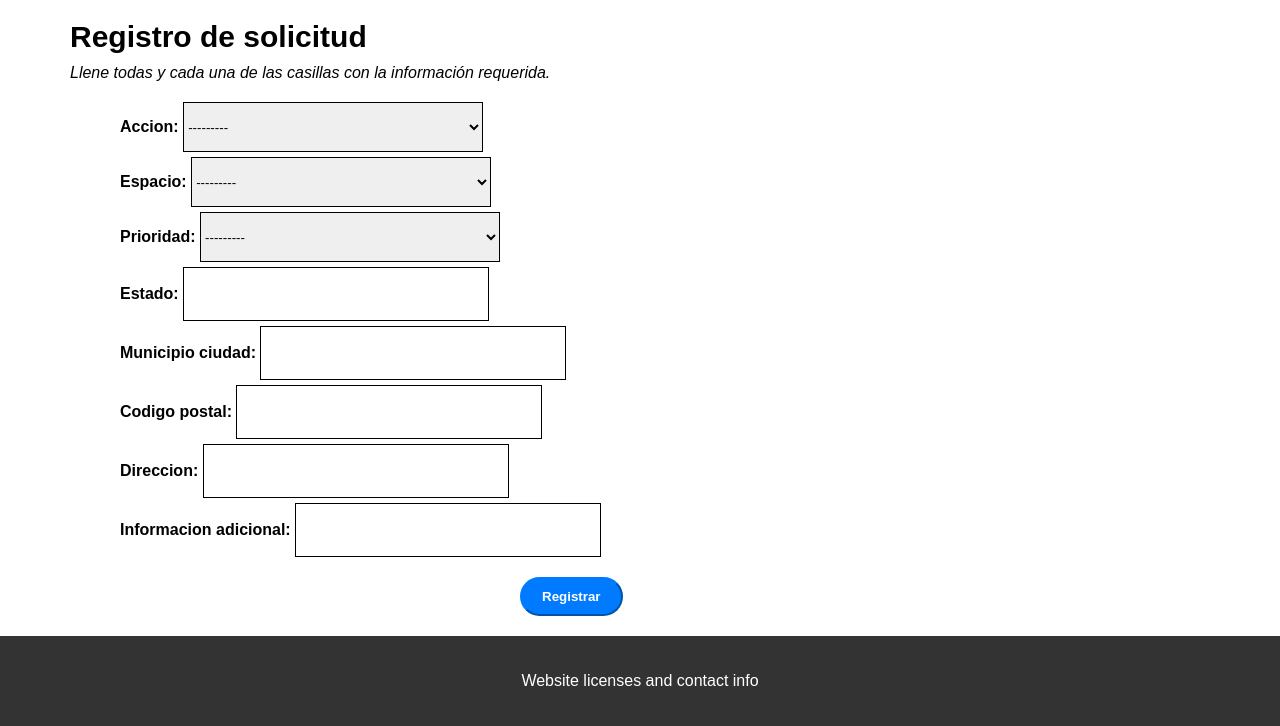
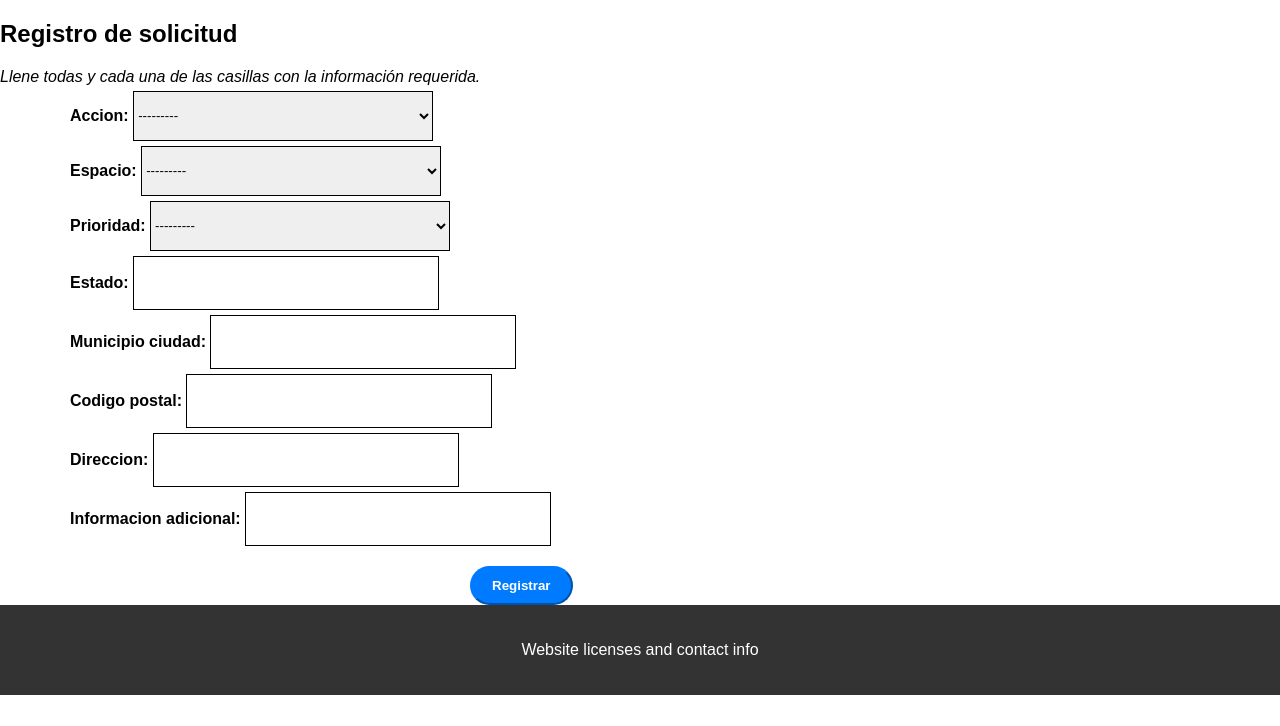
Before and after one commit to abrahamgmacias/solicitudes-de-gobierno, a Django app: page /solicitudes/mis-solicitudes/registrar in a window 1280 px wide. Shown: the part 75-801 px from the top of the page. After the commit the page ends 770 px from the top, so only its background shows below. Run offline with Django 4.2, Linux system fonts and the light colour scheme; data that the repository does not hold is empty; parts of the project's set-up code (start-up, migrations or seed data) failed here and were passed over; some libraries are stand-ins or nearby versions.

Commit message:
removes unnecesary styling

```diff
--- a/solicitudes_de_gobierno/solicitudes/templates/registrar-solicitud.html
+++ b/solicitudes_de_gobierno/solicitudes/templates/registrar-solicitud.html
@@ -24,22 +24,13 @@
         margin-bottom: 5px;
     }
 
-    .new-h1 {
+    .h2 {
         color: black;
-        margin-left: 20px;
-        margin-top: 20px;
-        margin-bottom: 10px;
-        font-size: 30px;
-    }
-
-    i {
-        margin-left: 20px;
-        margin-bottom: 10px;
+        margin-bottom: 5px;
     }
 
     .new-container {
         margin-bottom: 20px;
-        margin-left: 50px;
     }
 
     .btn-danger.custom-delete {
@@ -96,12 +87,11 @@
 </script>
 
 
-<div class="new-container mt-5">
-    <h1 class="new-h1">Registro de solicitud</h1>
-    <i class="new-p">Llene todas y cada una de las casillas con la información requerida.</i>
-</div>
 
-<div class="new-container mt-5">
+<h2>Registro de solicitud</h2>
+<i>Llene todas y cada una de las casillas con la información requerida.</i>
+
+
 <form method="post" class="custom-form" id="registrarForm">
     {% csrf_token %}
 
@@ -118,5 +108,4 @@
         <button type="submit" class="btn btn-primary rounded-pill" id="registrarButton">Registrar</button>
     </div>
 </form>
-</div>
 {% endblock %}
```
Lines whose indentation alone changed are shown as unchanged.
